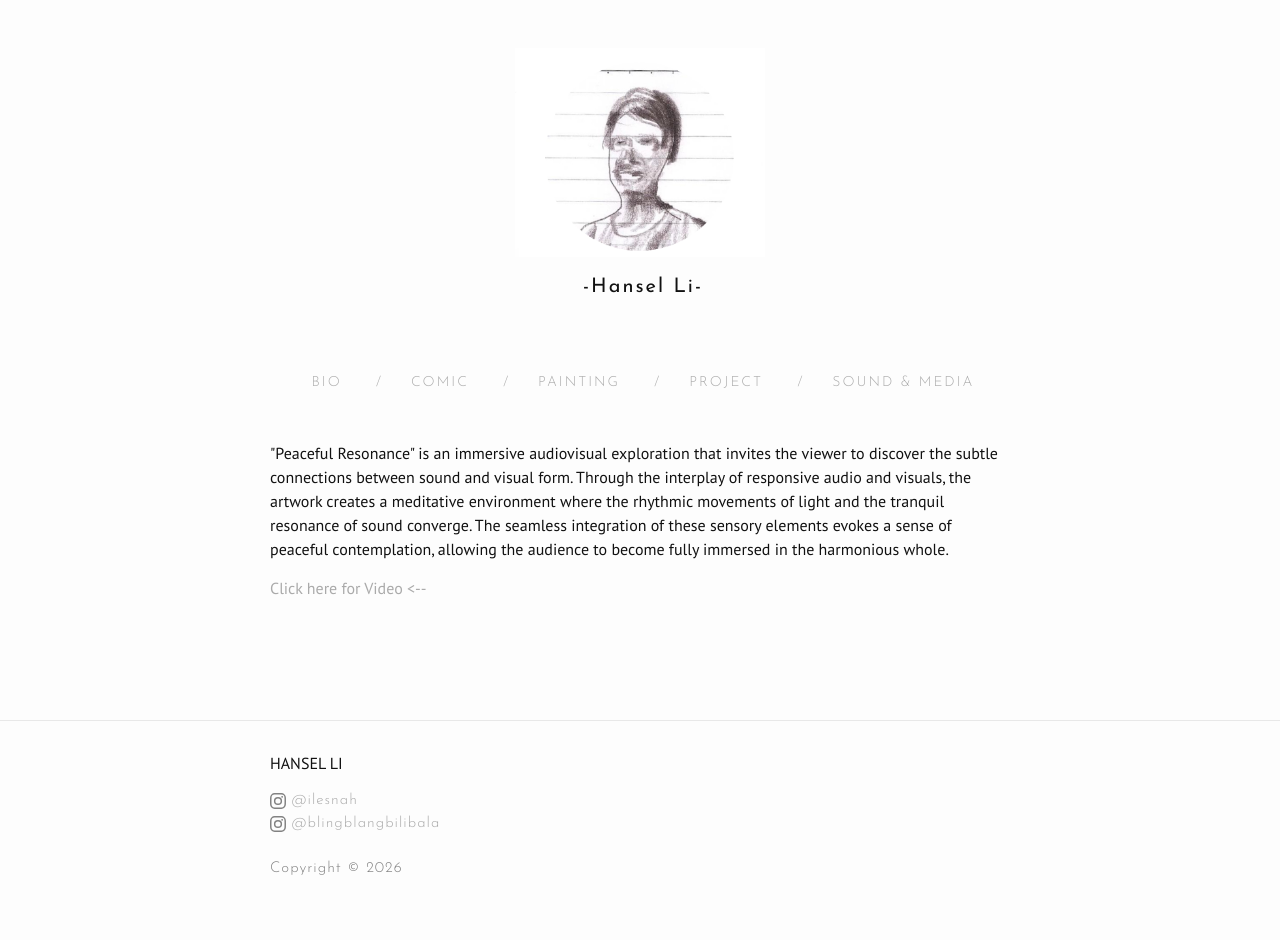
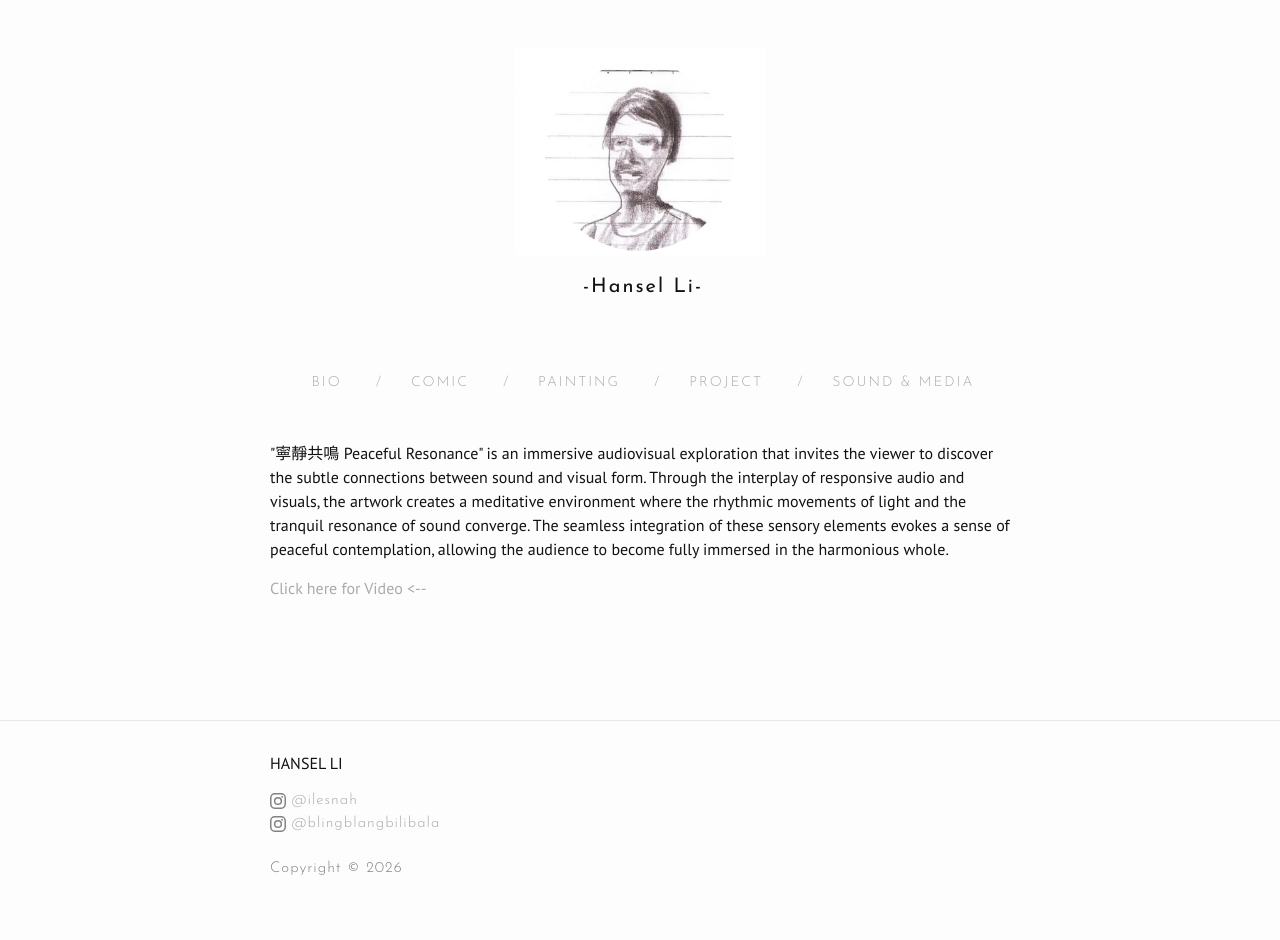
Before and after one commit to Hanseli/hanseli.github.io, a Jekyll site: the page built from peacefulReso/index.html, in a window 1280 px wide. Built offline with Jekyll 4.4.1, drawn with Linux system fonts in a browser that asks for light colours; nearby versions of some CDN libraries.

Commit message:
Update index.html

```diff
--- a/peacefulReso/index.html
+++ b/peacefulReso/index.html
@@ -7,7 +7,7 @@ layout: default
 
 <p>
 
-"Peaceful Resonance" is an immersive audiovisual exploration that invites the viewer to discover the subtle connections between sound and visual form.
+"寧靜共鳴 Peaceful Resonance" is an immersive audiovisual exploration that invites the viewer to discover the subtle connections between sound and visual form.
 
 Through the interplay of responsive audio and visuals, the artwork creates a meditative environment where the rhythmic movements of light and the tranquil resonance of sound converge. The seamless integration of these sensory elements evokes a sense of peaceful contemplation, allowing the audience to become fully immersed in the harmonious whole.
 </p>
```
